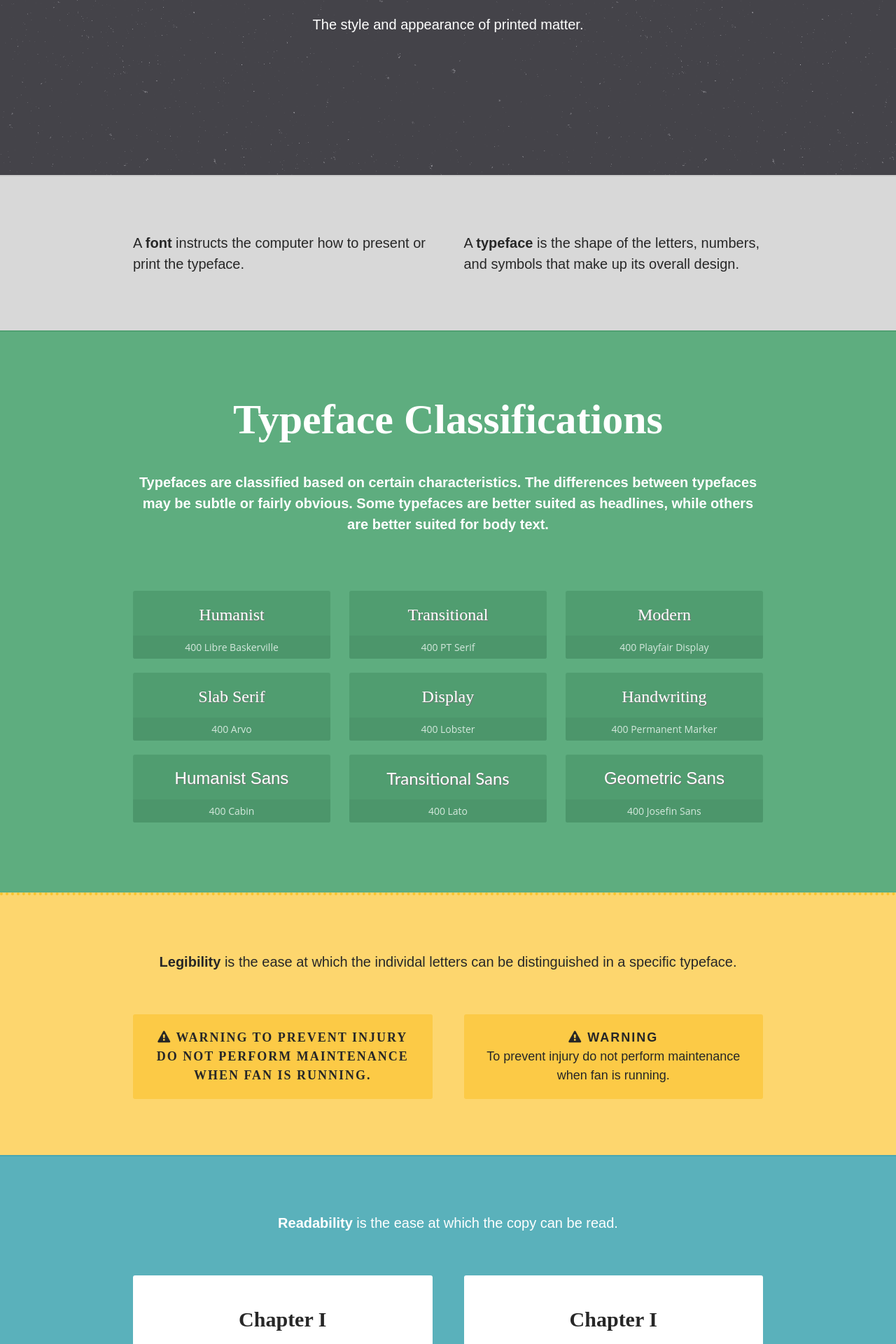
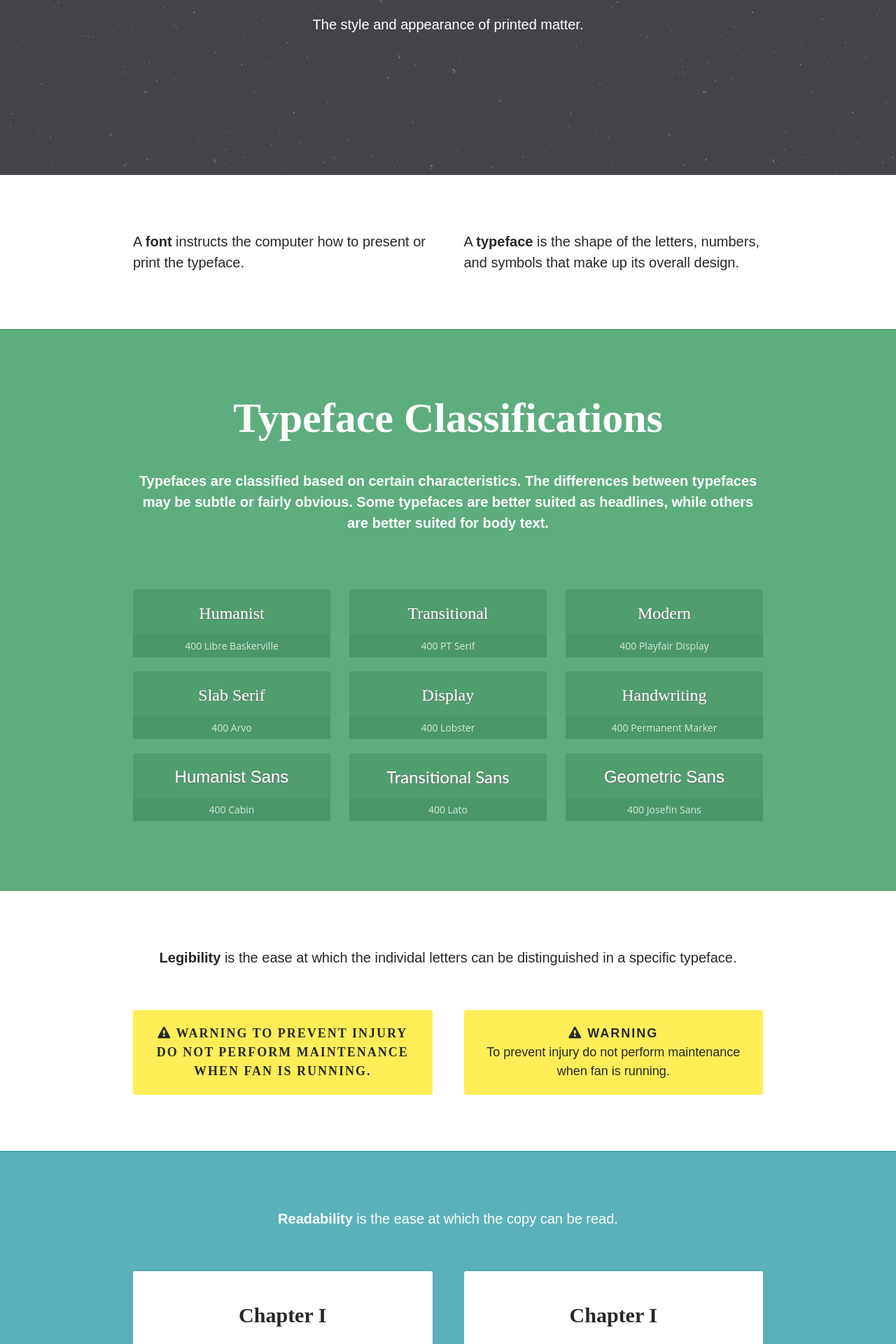
Before and after one commit to noaharogers/typography, a Jekyll site: the page built from index.html, in a window 1280 px wide. Shown: the part 360-2280 px from the top of the page at 70% size. Built offline with Jekyll 4.4.1, drawn with Linux system fonts in a browser that asks for light colours; nearby versions of some CDN libraries; comment, search, counter and statistics services are not loaded.

Commit message:
Changes color of Legibility section

```diff
--- a/assets/stylesheets/_settings.scss
+++ b/assets/stylesheets/_settings.scss
@@ -19,7 +19,7 @@ $gray:            #777;
 $green:           #5ead7f;
 $light-gray:      #d8d8d8;
 $light-yellow:    #fff3b0;
-$yellow:          #fcca46;
+$yellow:          #ffee58;
 $white:           #fff;
 
 // Border Colors
--- a/assets/stylesheets/components/_layout.scss
+++ b/assets/stylesheets/components/_layout.scss
@@ -20,11 +20,6 @@ body {
 /* ===========================================================
    Sections
    =========================================================== */
-
-.font-vs-typeface {
-  border-top: 2px solid darken($light-gray, 5%);
-  background: $light-gray;
-}
 
 .typeface-categories {
   border-top: 2px solid darken($green, 5%);
@@ -50,8 +45,7 @@ body {
 }
 
 .legible-and-readable--warning {
-  border-top: 4px dotted darken($yellow, 5%);
-  background: lighten($yellow, 8%);
+  background: $white;
 
   h4 { color: $black; }
 }
--- a/index.html
+++ b/index.html
@@ -3,7 +3,7 @@ layout: default
 title: Typography
 ---
 
-<section class="font-vs-typeface">
+<section>
   <div class="container">
     <div class="column half">
       <p>A <strong>font</strong> instructs the computer how to present or print the typeface.</p>
```
